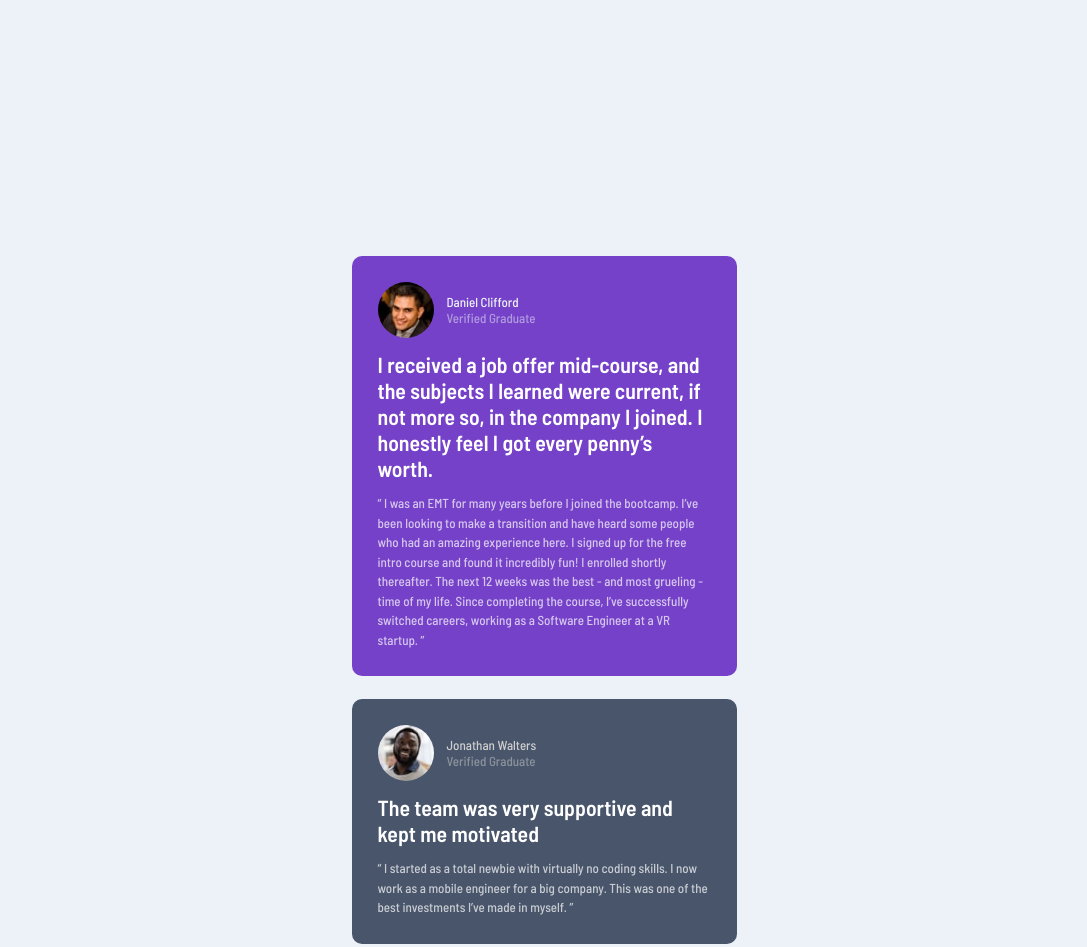
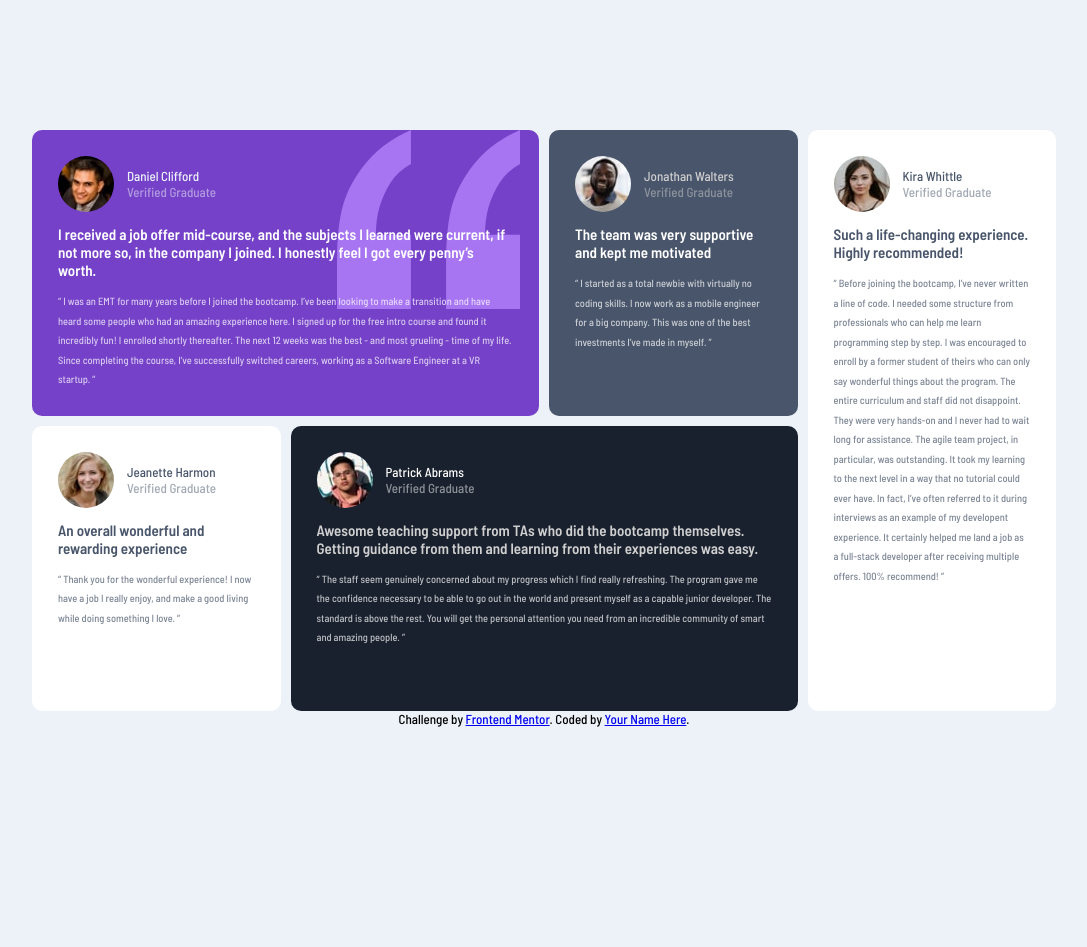
Before and after one commit to cafferti/testimonial-fm, a plain HTML site: page index.html in a window 1280 px wide. Shown: the top 947 px of the page, without its empty margins (96-1183 px from the left). After the commit the page ends 857 px from the top, so only its background shows below. Drawn offline with Linux system fonts and the light colour scheme.

Commit message:
completd styling(mobile)

```diff
--- a/index.css
+++ b/index.css
@@ -7,8 +7,8 @@
     }
 
     main {
-        margin-inline: 5%;
-        margin-block: 20%;
+        margin-inline: auto;
+        width: 80%;
     }
 
     img {
@@ -33,13 +33,16 @@
 
     body {
         display: flex;
+        flex-direction: column;
         background-color: var(--Light-grayish-blue);
         justify-content:center ;
+        align-items: center;
+        margin-block: 10rem;
     }
 
 
     main {
-        max-width:385px ;
+
 
         display: grid;
         gap: 1.8rem;
@@ -138,6 +141,10 @@
     main .daniel {
         background-color: var(--Moderate-violet);
         color: white;
+        background-image: url(images/bg-pattern-quotation.svg);
+        background-repeat: no-repeat;
+        background-position: top 0 right 6%;
+        background-size: 36%;
     }
 
 
@@ -164,3 +171,53 @@
     main .kira {
         background-color: var(--White);
     }
+    @media (min-width: 740px) {
+        main{
+            gap: 10px;
+            display: grid;
+            max-width: 100%;
+            grid-template-columns:1fr 1fr 1fr 1fr ;
+            grid-template-rows:1fr 1fr;
+            grid-template-areas:
+            "daniel daniel jonathan kira"
+            "jaenette patrick patrick kira"
+
+
+        }
+    main .daniel {
+        grid-area:daniel;
+
+
+    }
+
+
+    main .jonathan {
+        grid-area: jonathan;
+
+    }
+
+
+    main .jaenette {
+        grid-area: jaenette;
+
+    }
+
+
+    main .patrick {
+        grid-area: patrick;
+
+    }
+
+
+    main .kira {
+        grid-area: kira;
+
+    }
+    article>p {
+        font-size: 0.8rem;
+
+    }
+    article h1{
+        font-size: 15px;
+    }
+    }
--- a/index.html
+++ b/index.html
@@ -107,11 +107,14 @@
         experience. It certainly helped me land a job as a full-stack developer after receiving multiple offers.
         100% recommend! ”</p>
       </article>
-      <address">
+
+  </main>
+  <footer>
+  <address">
     Challenge by <a href="https://www.frontendmentor.io?ref=challenge" target="_blank">Frontend Mentor</a>.
     Coded by <a href="#">Your Name Here</a>.
   </address>
-  </main>
+</footer>
 
 
 </body>
```
